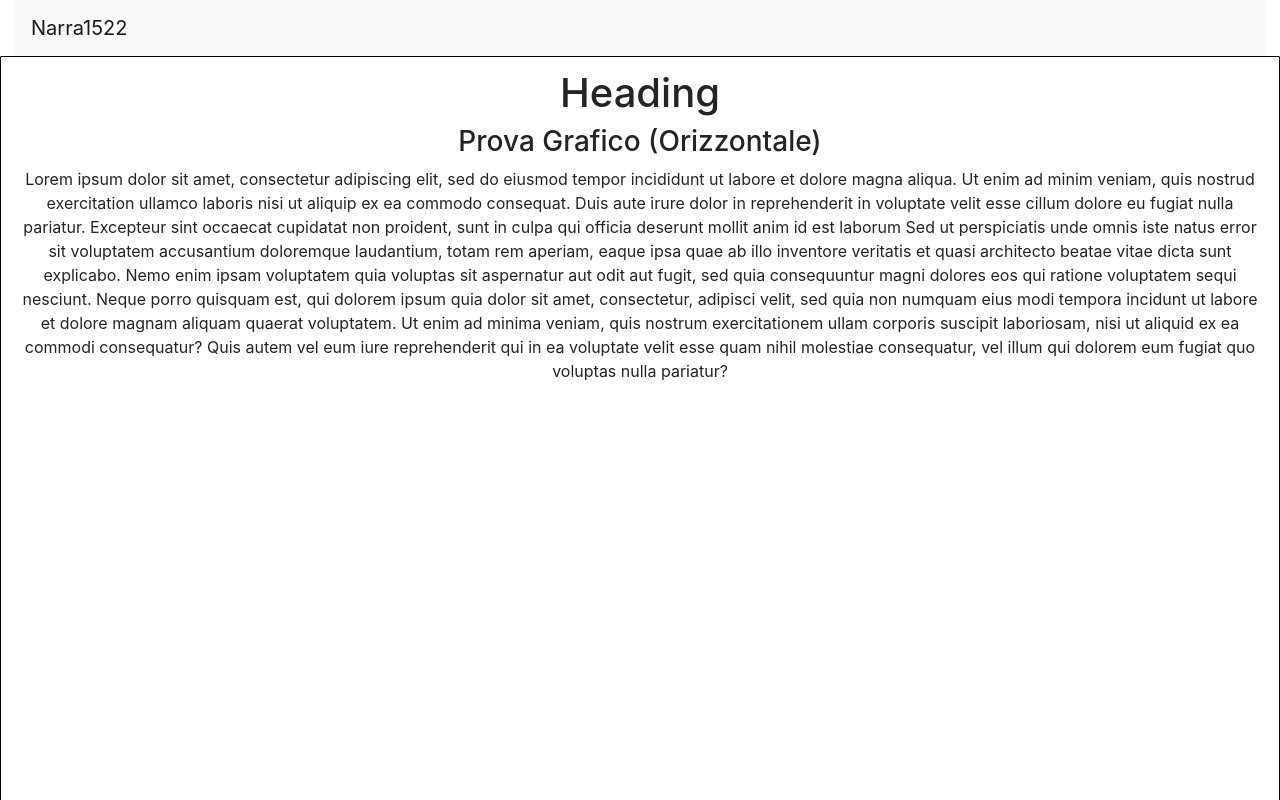
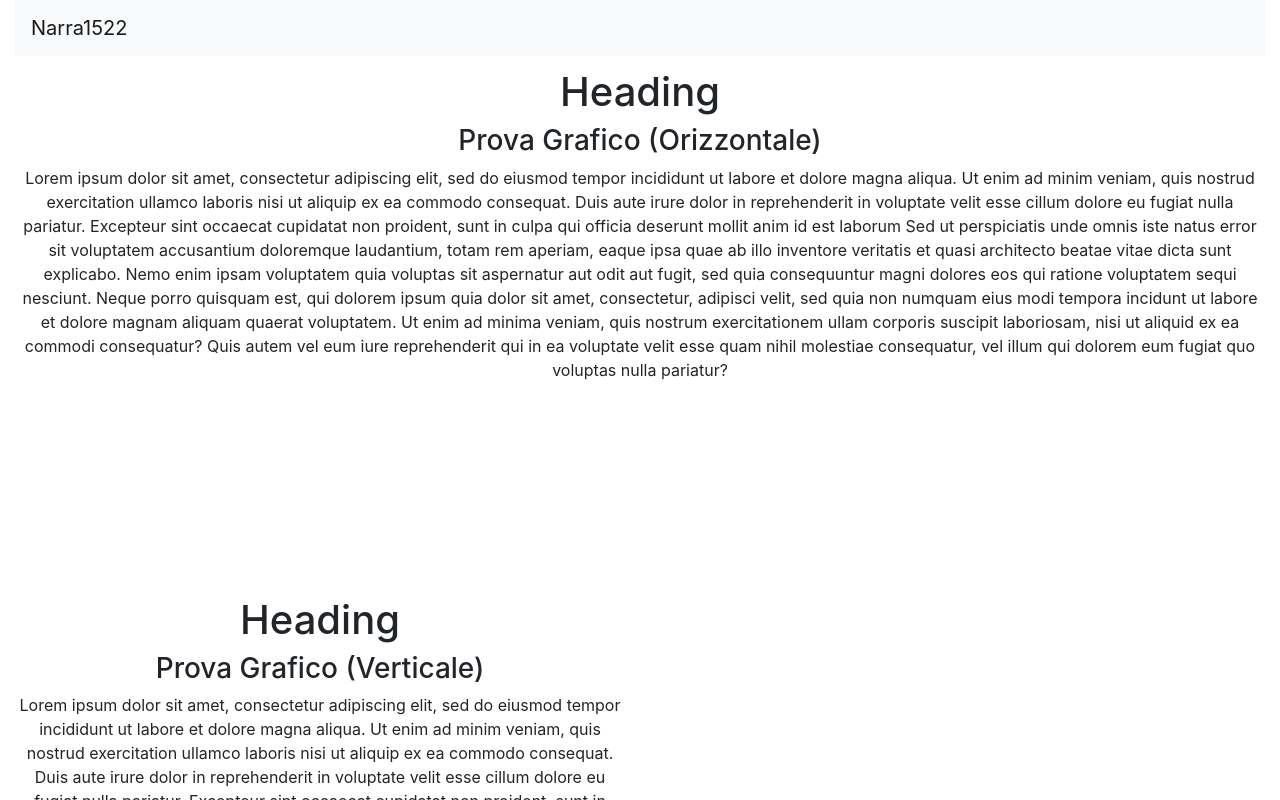
Before and after one commit to v-limperio/narra1522, a React (Create React App) app: page / in a window 1280 px wide. Shown: the top 800 px of the page. Built offline with nearby package versions, Linux system fonts and the light colour scheme; no server answers.

Commit message:
Modifica Altezza div

```diff
--- a/src/App.css
+++ b/src/App.css
@@ -12,16 +12,12 @@
 .coltestata
 {
   width: 100%;
-  height: 100vh;
+  height: 100%;
   padding: 12px 0;
   text-align: center;
   flex-direction: column;
   justify-content: center;
   align-items: center;
-  border-style: solid;
-  border-radius: 1px;
-  border-width: 1px;
-  border-color: black;
 }
 
 .hr-graphbox
@@ -32,14 +28,10 @@
 .hc-graphbox
 {
   width: 100%;
-  height: 100vh;
+  height: 100%;
   padding: 12px 0;
   text-align: center;
   flex-direction: column;
   justify-content: center;
   align-items: center;
-  border-style: solid;
-  border-radius: 1px;
-  border-width: 1px;
-  border-color: black;
 }
```
